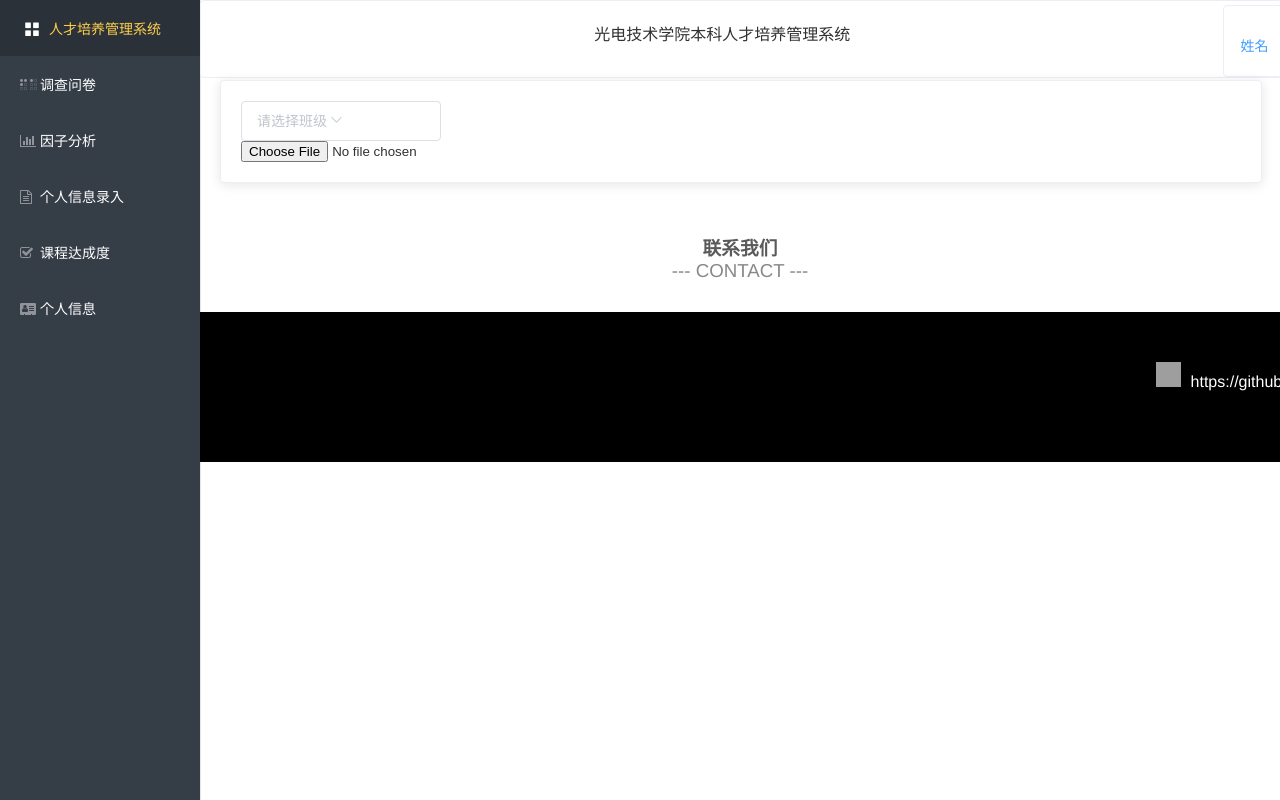
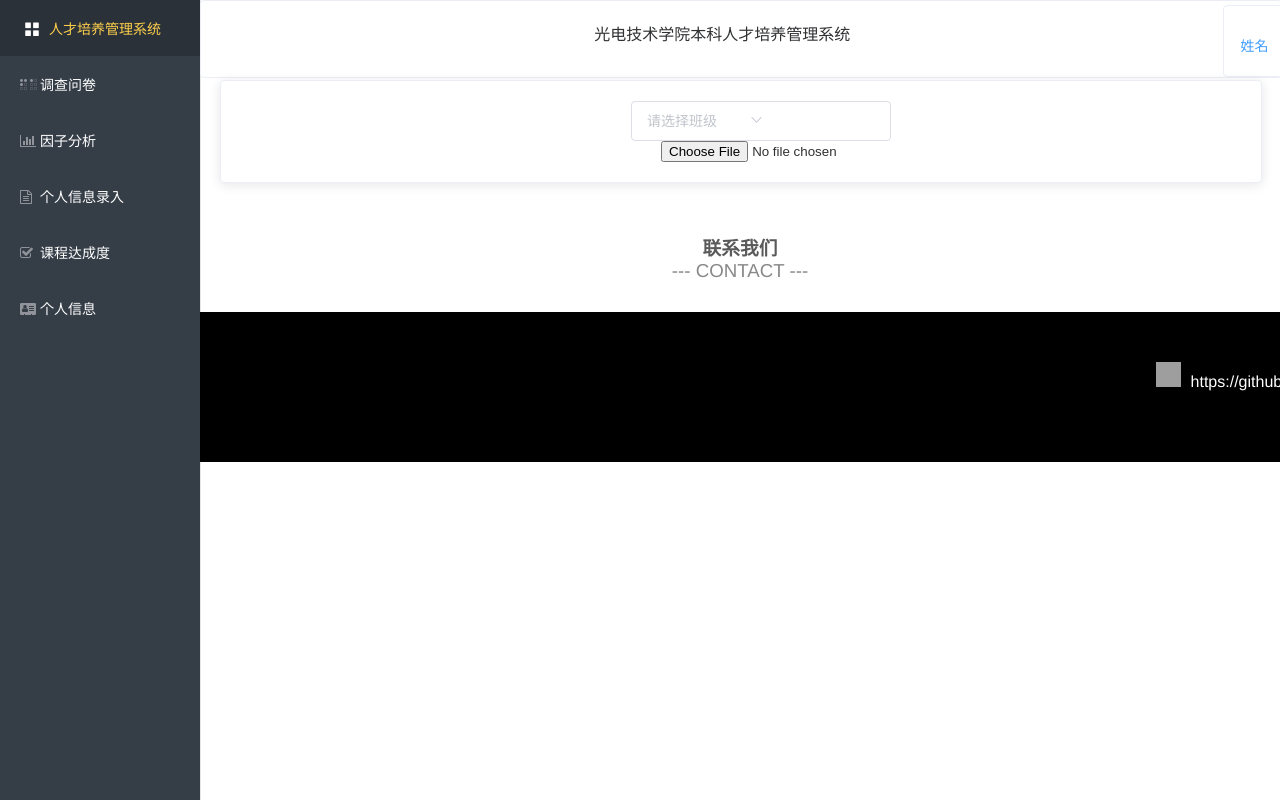
Before and after one commit to 2018-1-1/demo-web, a Vue app: page /#/entryAgreement in a window 1280 px wide. Shown: the top 800 px of the page. Built offline with nearby package versions, Linux system fonts and the light colour scheme; grey boxes are pictures that could not be loaded.

Commit message:
@bug e-select 下拉选项宽度

```diff
--- a/src/view/entry-agreement/entry-agreement.js
+++ b/src/view/entry-agreement/entry-agreement.js
@@ -1,4 +1,4 @@
-export const entryAgreement={
+export const entryAgreement = {
   data() {
     return {
       options: [{
@@ -17,7 +17,7 @@ export const entryAgreement={
         value: '选项5',
         label: '北京烤鸭'
       }],
-              value4: ''
+      value: ''
     }
   },
   methods: {
@@ -32,21 +32,21 @@ export const entryAgreement={
       var rABS = false; //是否将文件读取为二进制字符串
       var f = this.file;
       var reader = new FileReader();
-            FileReader.prototype.readAsBinaryString = function(f) {
+      FileReader.prototype.readAsBinaryString = function (f) {
         var binary = "";
         var rABS = false; //是否将文件读取为二进制字符串
         var pt = this;
         var wb; //读取完成的数据
         var outdata;
         var reader = new FileReader();
-                reader.onload = function(e) {
+        reader.onload = function (e) {
           var bytes = new Uint8Array(reader.result);
           var length = bytes.byteLength;
-                    for(var i = 0; i < length; i++) {
+          for (var i = 0; i < length; i++) {
             binary += String.fromCharCode(bytes[i]);
           }
           var XLSX = require('xlsx');
-                    if(rABS) {
+          if (rABS) {
             wb = XLSX.read(btoa(fixdata(binary)), { //手动转化
               type: 'base64'
             });
@@ -55,12 +55,12 @@ export const entryAgreement={
               type: 'binary'
             });
           }
-                    outdata = XLSX.utils.sheet_to_json(wb.Sheets[wb.SheetNames[0]]);//outdata就是你想要的东西
+          outdata = XLSX.utils.sheet_to_json(wb.Sheets[wb.SheetNames[0]]); //outdata就是你想要的东西
           console.log(outdata)
         }
         reader.readAsArrayBuffer(f);
       }
-            if(rABS) {
+      if (rABS) {
         reader.readAsArrayBuffer(f);
       } else {
         reader.readAsBinaryString(f);
--- a/src/view/entry-agreement/entry-agreement.vue
+++ b/src/view/entry-agreement/entry-agreement.vue
@@ -1,13 +1,11 @@
 <template>
-  <div>
     <el-card>
-      <el-select v-model="value4" clearable placeholder="请选择班级" style="width:200px;float:left">
-        <el-option v-for="item in options" :key="item.value" :label="item.label" :value="item.value">
+      <el-select v-model="value" clearable placeholder="请选择班级">
+        <el-option v-for="(item,key) in options" :key="key" :label="item.label" :value="item.value">
         </el-option>
       </el-select>
-      <input id="upload" type="file" @change="importfxx(this)"  accept=".csv, application/vnd.openxmlformats-officedocument.spreadsheetml.sheet, application/vnd.ms-excel" />
+      <input style="display:block;width:200px"  id="upload" type="file" @change="importfxx(this)"  accept=".csv, application/vnd.openxmlformats-officedocument.spreadsheetml.sheet, application/vnd.ms-excel" />
     </el-card>
-  </div>
 </template>
 <script>
   import {
@@ -17,3 +15,13 @@
     mixins: [entryAgreement]
   }
 </script>
+<style>
+  * {
+    width: 100%;
+    margin: auto;
+    padding: 0;
+  }
+   .el-select{
+    width: 25%;
+  }
+</style>
--- a/src/view/home-page/home-page.vue
+++ b/src/view/home-page/home-page.vue
@@ -1,6 +1,6 @@
 <template>
   <div>
-    <el-container >
+    <el-container>
       <el-aside width="200px">
         <el-menu default-active="/home" router class="el-menu-vertical-demo" @open="handleOpen" @close="handleClose"
           background-color="#353d47" text-color="#fff" active-text-color="#ffd04b" style="height:100%">
@@ -43,7 +43,7 @@
         <el-main>
           <router-view></router-view>
         </el-main>
-        <el-footer style="position: relative;bottom:0px">
+        <el-footer>
           <div class="division">
             <h3>联系我们</h3>
             <h3 style="color: #888;font-weight: 400">--- CONTACT ---</h3>
```
Lines whose indentation alone changed are shown as unchanged.
